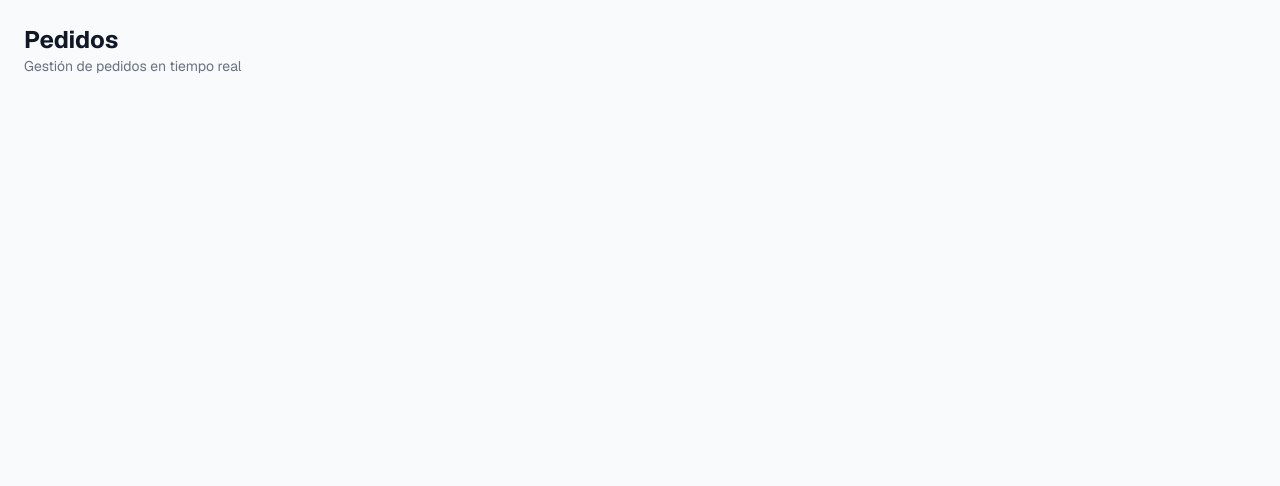
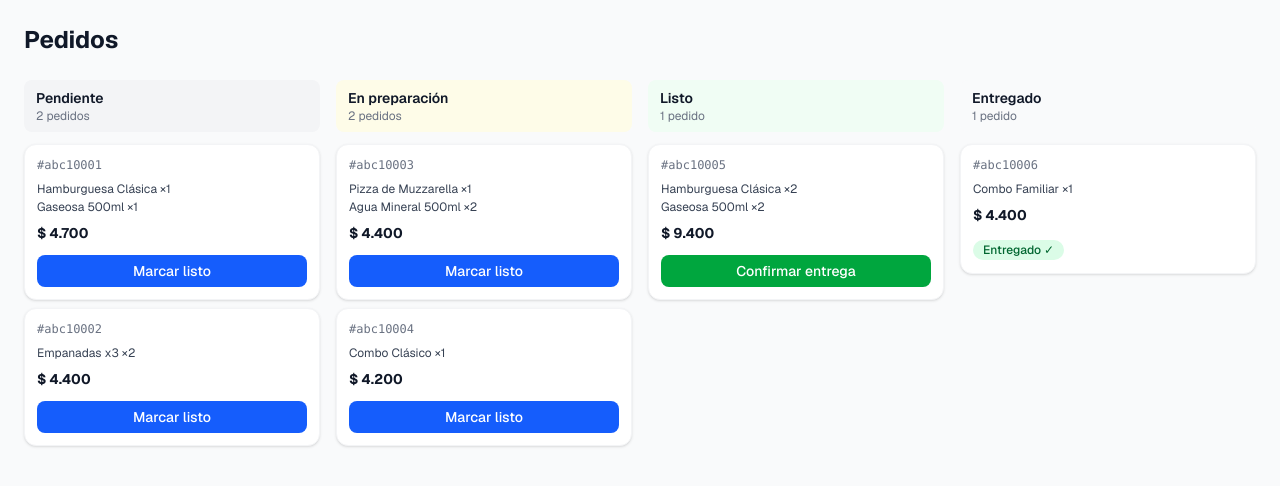
Before and after one commit to nubapaycode/nubapay-frontend, a Next.js app: page /orders in a window 1280 px wide. Shown: the top 486 px of the page. Built offline with nearby package versions, Linux system fonts and the light colour scheme.

Commit message:
feat: wire organizer orders page with Kanban view

```diff
--- a/app/(organizer)/orders/page.tsx
+++ b/app/(organizer)/orders/page.tsx
@@ -1,10 +1,14 @@
+import type { Metadata } from 'next'
+import { OrdersView } from '@/components/organizer/OrdersView'
+
+export const metadata: Metadata = {
+  title: 'Pedidos — Nubapay',
+}
+
 export default function OrganizerOrdersPage() {
   return (
     <main className="min-h-screen p-6">
-      <header className="mb-6">
-        <h1 className="text-2xl font-bold">Pedidos</h1>
-        <p className="text-sm text-gray-500">Gestión de pedidos en tiempo real</p>
-      </header>
+      <OrdersView />
     </main>
   )
 }
```
